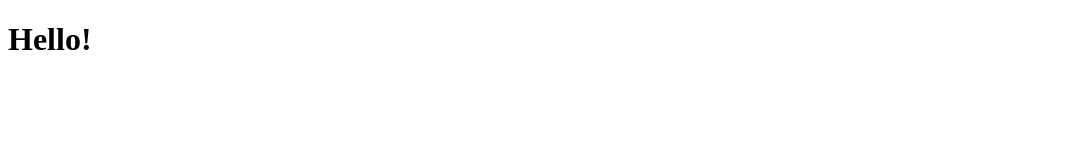
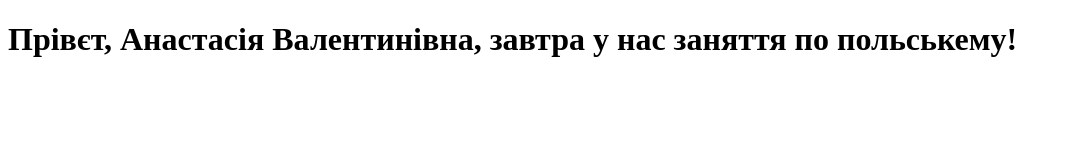
Before and after one commit to YarKram/tutorial, a plain HTML site: page index.html in a window 1280 px wide. Shown: the whole page, without its empty margins (0-1070 px from the left). Drawn offline with Linux system fonts and the light colour scheme.

Commit message:
Update index.html

```diff
--- a/index.html
+++ b/index.html
@@ -7,6 +7,6 @@
     <title>Document</title>
 </head>
 <body>
-    <h1>Hello!</h1>
+    <h1>Прівєт, Анастасія Валентинівна, завтра у нас заняття по польськему!</h1>
 </body>
 </html>
```
